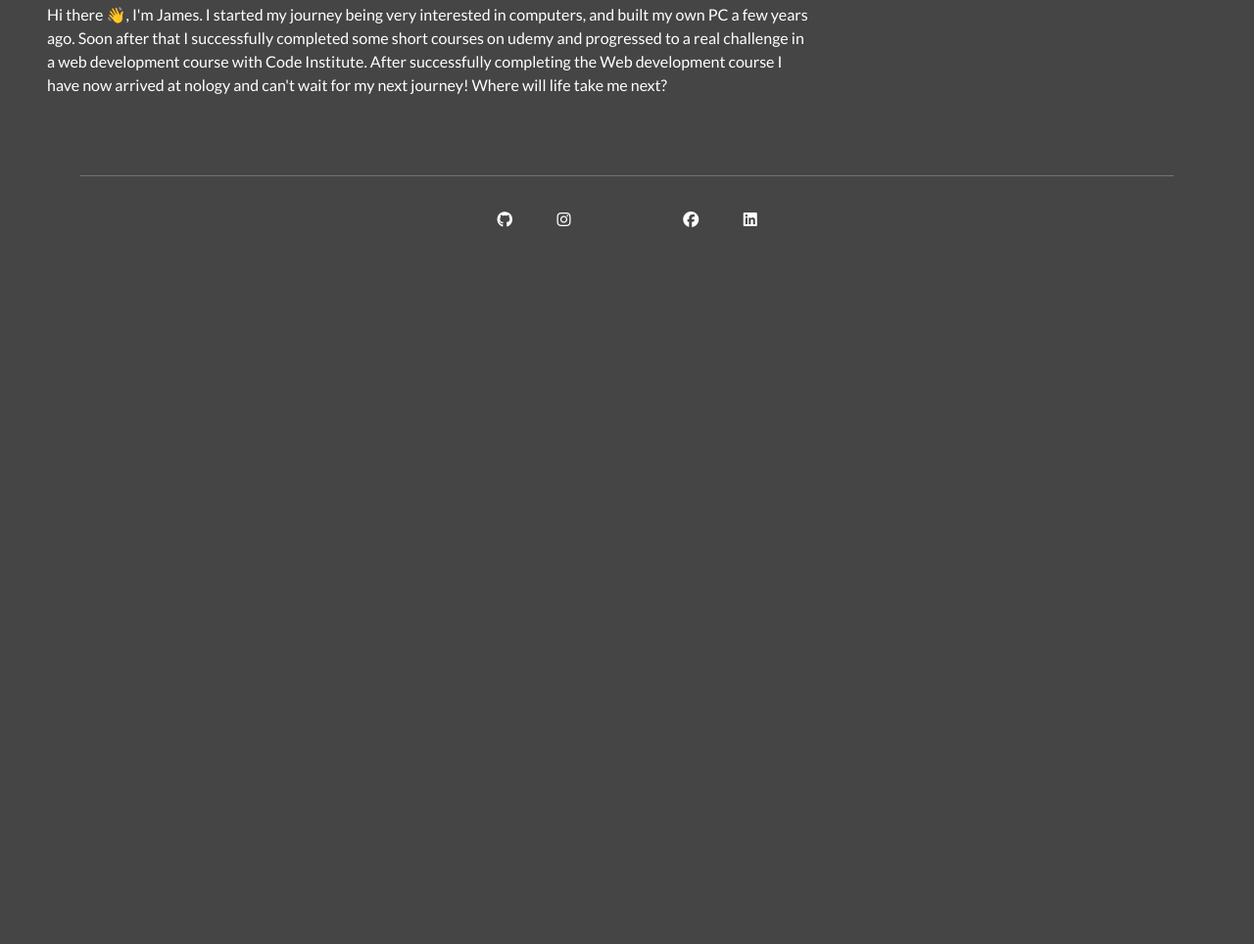
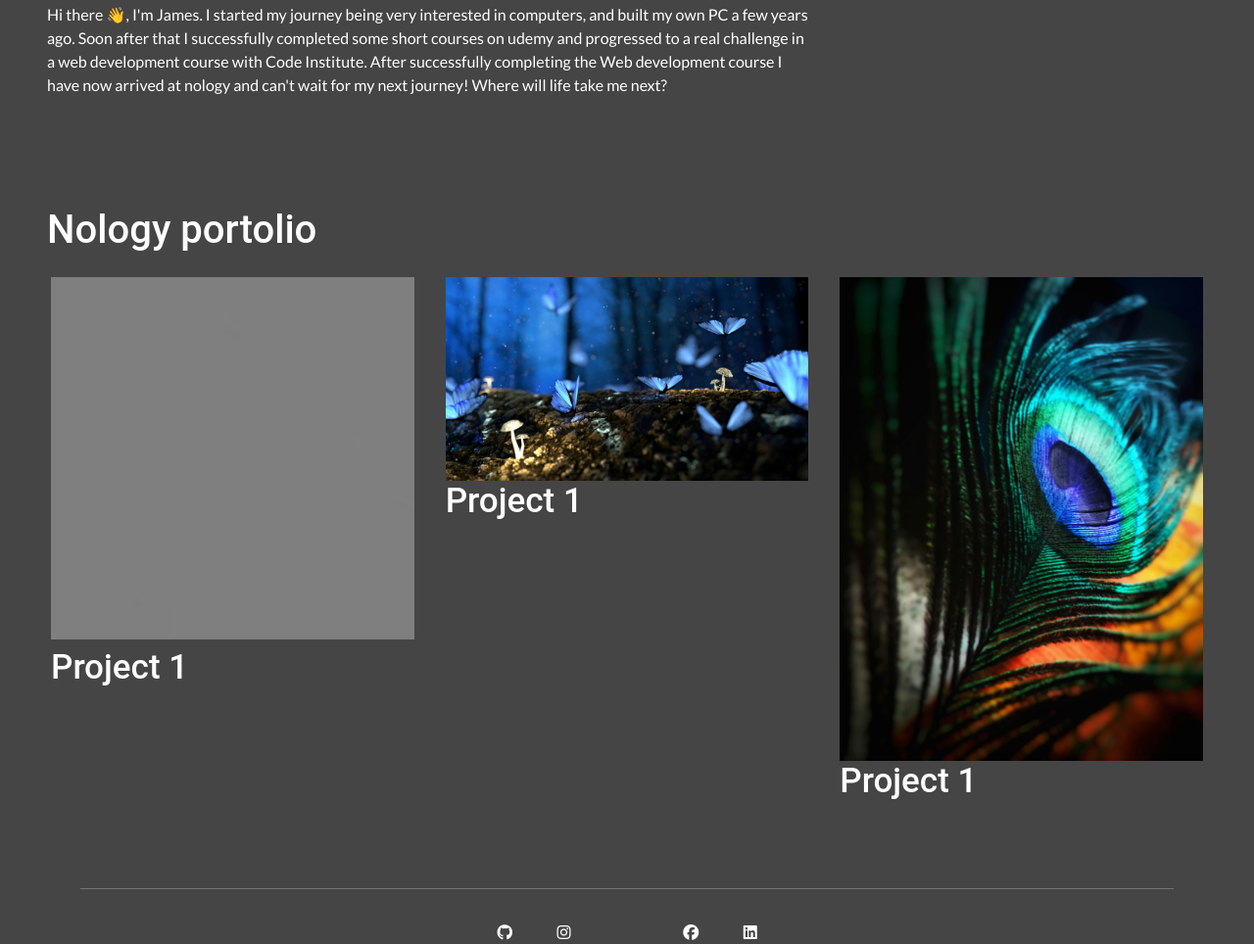
Before and after one commit to JamesBracken/My-portfolio, a plain HTML site: page html/index.html in a window 1280 px wide. Shown: the part 202-1166 px from the top of the page at 98% size. Before the commit the page ends 800 px from the top, so only its background shows below. Drawn offline with nearby package versions, Linux system fonts and the light colour scheme.

Commit message:
Add: nology portfolio section

```diff
--- a/html/index.html
+++ b/html/index.html
@@ -66,8 +66,46 @@
                     </div>
                 </div>
             </div>
-            <!-- </div> -->
         </section>
+        <!-- Portfolio section -->
+        <section id="portfolio">
+            <div class="p-5">
+                <div class="row">
+                    <h2>Nology portolio</h2>
+                    <!-- Project card -->
+                    <div class="col-12 col-md-6 col-lg-4 p-3">
+                        <div class="image-wrapper">
+                            <img class="project-img h-100 w-100" src="../images/project-img-placeholder.avif" alt="">
+                        </div>
+                        <div class="mt-2">
+                            <h3>Project 1</h3>
+
+                        </div>
+                    </div>
+                    <!-- Project card -->
+                    <div class="col-12 col-md-6 col-lg-4 p-3">
+                        <div class="image-wrapper">
+                            <img class="project-img h-100 w-100" src="../images/test-img-1.jpeg" alt="">
+                        </div>
+                        <div>
+                            <h3>Project 1</h3>
+                        </div>
+                    </div>
+                    <!-- Project card -->
+                    <div class="col-12 col-md-6 col-lg-4 p-3">
+                        <!-- Placing image wrappers to ensure all images are
+                         consistent in size regardless of aspect ratio -->
+                        <div class="image-wrapper">
+                            <img class="project-img h-100 w-100" src="../images/test-img-2.jpeg" alt="">
+                        </div>
+                        <div>
+                            <h3>Project 1</h3>
+                        </div>
+                    </div>
+                </div>
+            </div>
+        </section>
+
     </main>
     <footer>
         <!-- Social media icons section -->
```
Also changed, not shown: images/project-img-placeholder.avif (added), images/test-img-1.jpeg (added), images/test-img-2.jpeg (added).
